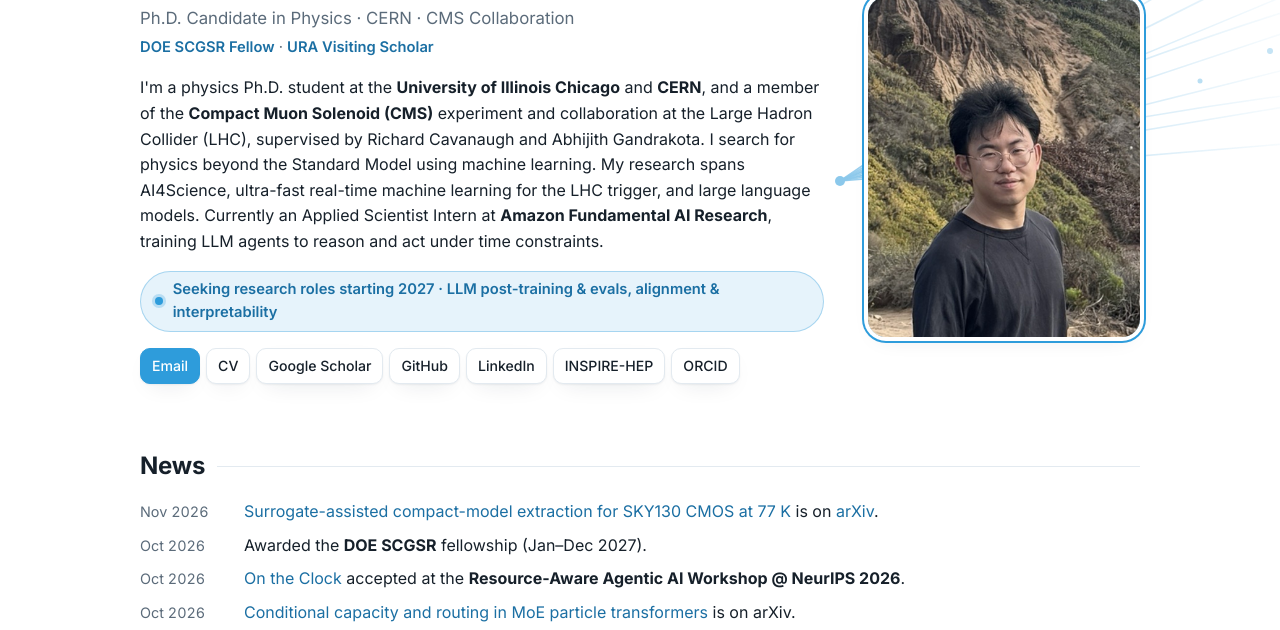
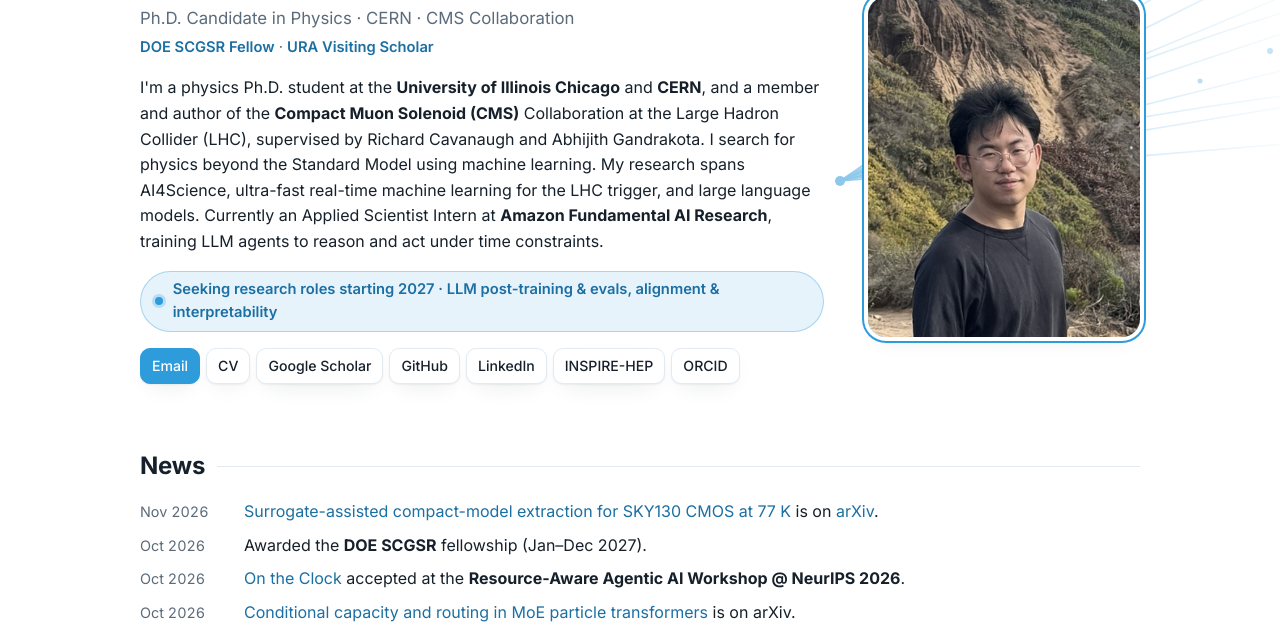
Before and after one commit to aaronw5/aaronw5.github.io, a plain HTML site: page index.html in a window 1280 px wide. Shown: the part 156-786 px from the top of the page. Drawn offline with Linux system fonts and the light colour scheme.

Commit message:
Bio: member and author of the CMS Collaboration
Co-Authored-By: Claude Fable 5.2 <noreply@anthropic.com>
Claude-Session: https://claude.ai/code/session_01QQRYqYGi5C8uuhsGHPo3jm

```diff
--- a/index.html
+++ b/index.html
@@ -56,7 +56,7 @@
       <h1>Aaron Wang</h1>
       <p class="tagline">Ph.D. Candidate in Physics · CERN · CMS Collaboration</p>
       <p class="fellow"><a href="https://science.osti.gov/wdts/scgsr" target="_blank" rel="noopener">DOE SCGSR Fellow</a> · <a href="https://ura-hq.org/awards/ura-visiting-scholars-program/" target="_blank" rel="noopener">URA Visiting Scholar</a></p>
-      <p>I'm a physics Ph.D. student at the <b>University of Illinois Chicago</b> and <b>CERN</b>, and a member of the <b>Compact Muon Solenoid (CMS)</b> experiment and collaboration at the Large Hadron Collider (LHC), supervised by Richard Cavanaugh and Abhijith Gandrakota. I search for physics beyond the Standard Model using machine learning. My research spans AI4Science, ultra-fast real-time machine learning for the LHC trigger, and large language models. Currently an Applied Scientist Intern at <b>Amazon Fundamental AI Research</b>, training LLM agents to reason and act under time constraints.</p>
+      <p>I'm a physics Ph.D. student at the <b>University of Illinois Chicago</b> and <b>CERN</b>, and a member and author of the <b>Compact Muon Solenoid (CMS)</b> Collaboration at the Large Hadron Collider (LHC), supervised by Richard Cavanaugh and Abhijith Gandrakota. I search for physics beyond the Standard Model using machine learning. My research spans AI4Science, ultra-fast real-time machine learning for the LHC trigger, and large language models. Currently an Applied Scientist Intern at <b>Amazon Fundamental AI Research</b>, training LLM agents to reason and act under time constraints.</p>
       <div class="callout"><span class="dot"></span> Seeking research roles starting 2027 · LLM post-training &amp; evals, alignment &amp; interpretability</div>
       <div class="links">
         <a class="btn primary" href="mailto:aaronw5@uic.edu">Email</a>
```
